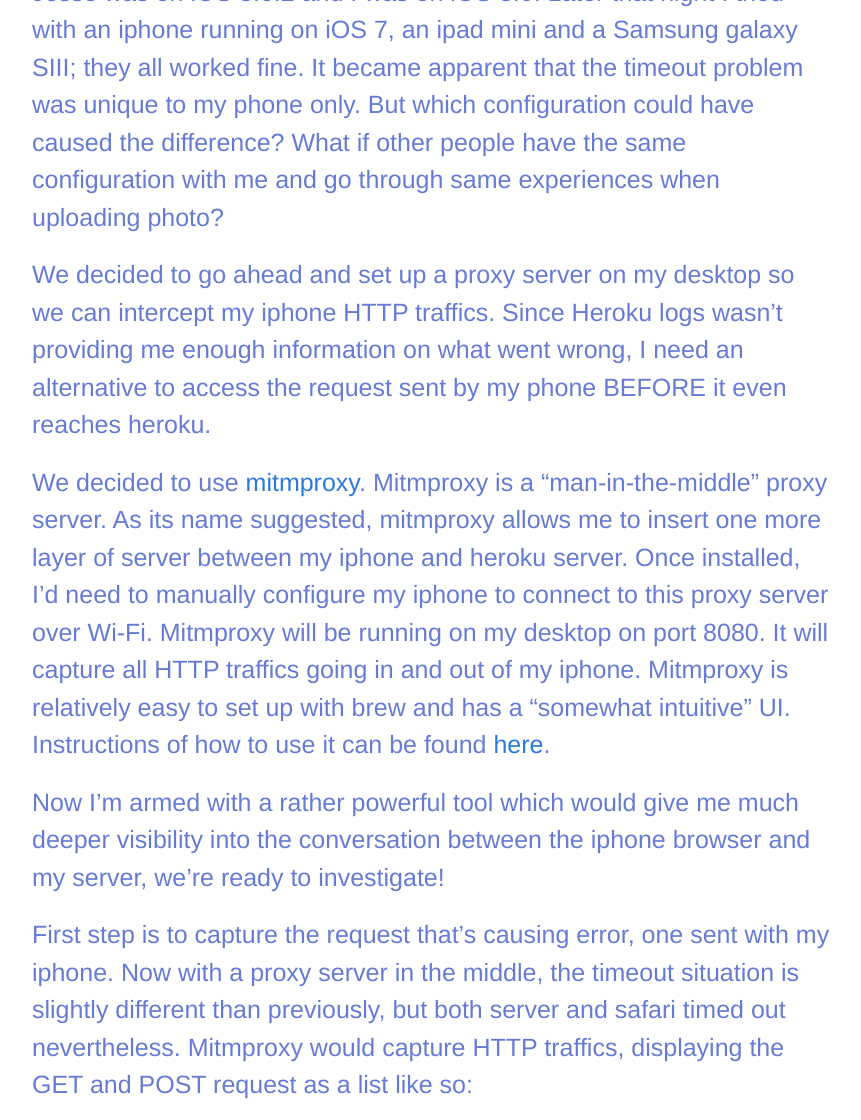
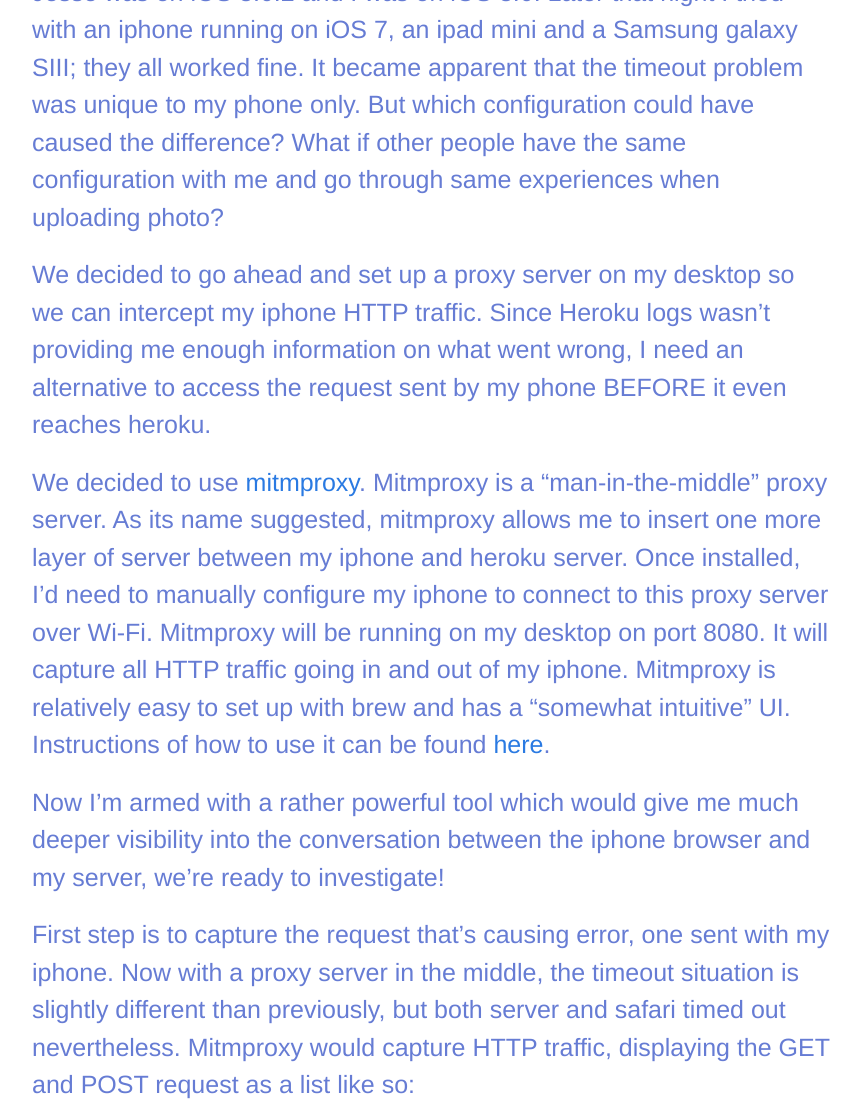
Before and after one commit to stephensxu/stephensxu.github.io, a Jekyll site: the page built from _posts/2014-09-29-craziest-bug.markdown, in a window 1280 px wide and 1400 px high, scrolled down 3859 px, cut to the strip 0-1120 px from the top of the window. Shown: the whole strip, without its empty margins (208-1069 px from the left). Built offline with Jekyll 4.4.1, drawn with Linux system fonts in a browser that asks for light colours; some of the changed text lies outside the part shown.

Commit message:
corrected some spelling error

```diff
--- a/_posts/2014-09-29-craziest-bug.markdown
+++ b/_posts/2014-09-29-craziest-bug.markdown
@@ -63,13 +63,13 @@
 
 Jesse was on iOS 8.0.2 and I was on iOS 8.0. Later that night I tried with an iphone running on iOS 7, an ipad mini and a Samsung galaxy SIII; they all worked fine. It became apparent that the timeout problem was unique to my phone only. But which configuration could have caused the difference? What if other people have the same configuration with me and go through same experiences when uploading photo?
 
-We decided to go ahead and set up a proxy server on my desktop so we can intercept my iphone HTTP traffics. Since Heroku logs wasn't providing me enough information on what went wrong, I need an alternative to access the request sent by my phone BEFORE it even reaches heroku.
+We decided to go ahead and set up a proxy server on my desktop so we can intercept my iphone HTTP traffic. Since Heroku logs wasn't providing me enough information on what went wrong, I need an alternative to access the request sent by my phone BEFORE it even reaches heroku.
 
-We decided to use <a href="http://mitmproxy.org/index.html" target="_blank">mitmproxy</a>. Mitmproxy is a "man-in-the-middle" proxy server. As its name suggested, mitmproxy allows me to insert one more layer of server between my iphone and heroku server. Once installed, I'd need to manually configure my iphone to connect to this proxy server over Wi-Fi. Mitmproxy will be running on my desktop on port 8080. It will capture all HTTP traffics going in and out of my iphone. Mitmproxy is relatively easy to set up with brew and has a “somewhat intuitive” UI. Instructions of how to use it can be found <a href="http://blog.just2us.com/2012/05/sniff-iphone-http-traffic-using-mitmproxy/" target="_blank">here</a>.
+We decided to use <a href="http://mitmproxy.org/index.html" target="_blank">mitmproxy</a>. Mitmproxy is a "man-in-the-middle" proxy server. As its name suggested, mitmproxy allows me to insert one more layer of server between my iphone and heroku server. Once installed, I'd need to manually configure my iphone to connect to this proxy server over Wi-Fi. Mitmproxy will be running on my desktop on port 8080. It will capture all HTTP traffic going in and out of my iphone. Mitmproxy is relatively easy to set up with brew and has a “somewhat intuitive” UI. Instructions of how to use it can be found <a href="http://blog.just2us.com/2012/05/sniff-iphone-http-traffic-using-mitmproxy/" target="_blank">here</a>.
 
 Now I’m armed with a rather powerful tool which would give me much deeper visibility into the conversation between the iphone browser and my server, we’re ready to investigate!
 
-First step is to capture the request that’s causing error, one sent with my iphone. Now with a proxy server in the middle, the timeout situation is slightly different than previously, but both server and safari timed out nevertheless. Mitmproxy would capture HTTP traffics, displaying the GET and POST request as a list like so:
+First step is to capture the request that’s causing error, one sent with my iphone. Now with a proxy server in the middle, the timeout situation is slightly different than previously, but both server and safari timed out nevertheless. Mitmproxy would capture HTTP traffic, displaying the GET and POST request as a list like so:
 
 <img src="https://s3-us-west-1.amazonaws.com/stephensxu.github.io/my_craziest_bug/request_list.png" height="212" width="750" alt="">
 
```
Also changed, not shown: other parts of _posts/2014-09-29-craziest-bug.markdown (+4 -4 lines).
